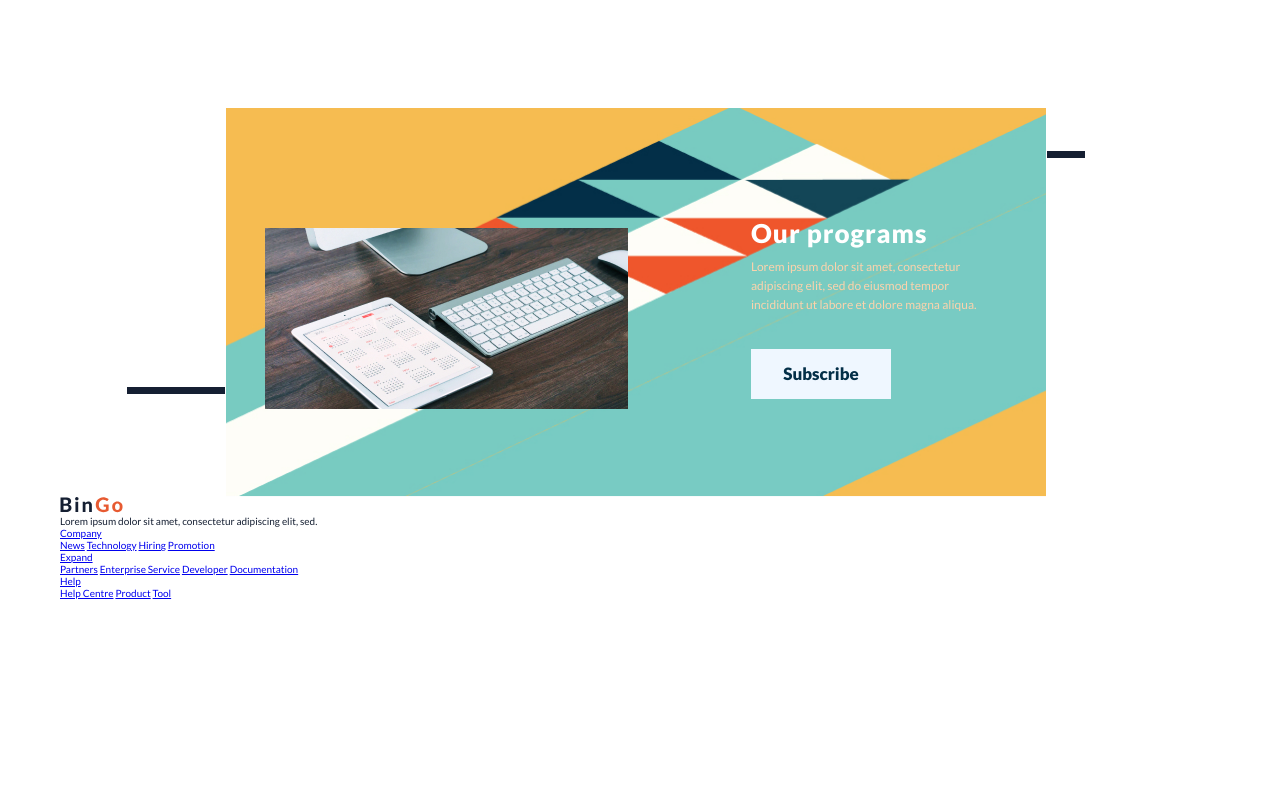
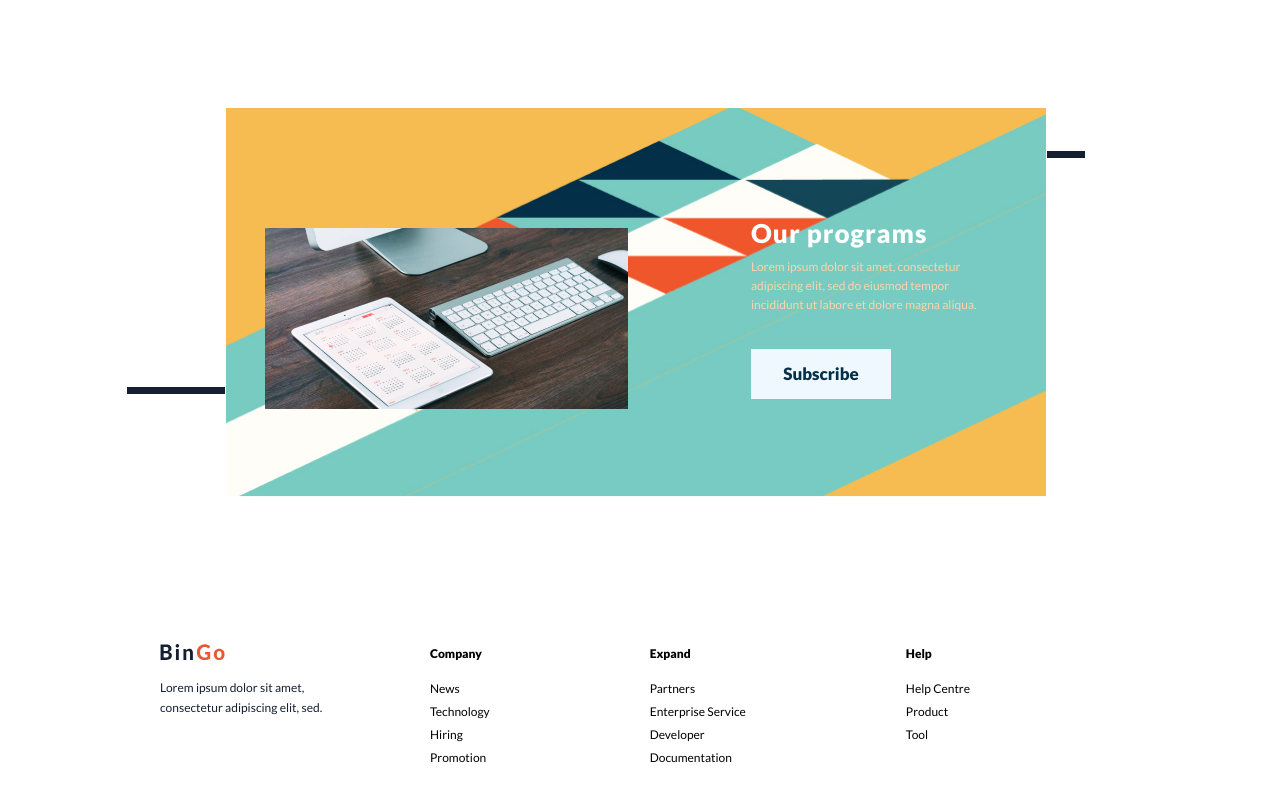
Before and after one commit to yuriy82791/Maket-BinGo, a plain HTML site: page index.html in a window 1280 px wide. Shown: the part 2966-3766 px from the top of the page. Before the commit the page ends 3565 px from the top, so only its background shows below. Drawn offline with Linux system fonts and the light colour scheme.

Commit message:
Add styles for footer

```diff
--- a/css/style.css
+++ b/css/style.css
@@ -780,3 +780,46 @@ header{
 	color: #032F48;
 	text-align: center;
 }
+footer{
+	display: flex;
+	margin-top: 147px;
+	padding-bottom: 45px;
+	padding: 0 100px 45px;
+}
+.footer-logo{
+	width: 200px;
+	margin-right: 70px;
+}
+.footer-logo a img{
+	width: 65px;
+}
+.footer-logo-text{
+	font-size: 12px;
+	line-height: 20px;
+	color: #151F32;
+	margin-top: 15px;
+}
+.footer-menu-container{
+	display: flex;
+	width: 540px;
+  justify-content: space-between;
+}
+.footer-menu-link{
+	font-size: 12px;
+	line-height: 20px;
+	color: #000;
+	text-decoration: none;
+	display: block;
+}
+.footer-menu-item{
+	marg
+}
+.footer-menu-item > .footer-menu-link{
+	font-weight: 900;
+}
+.footer-sub-menu{
+	margin-top: 15px;
+}
+.footer-sub-menu .footer-menu-link{
+	margin-bottom: 3px;
+}
```
